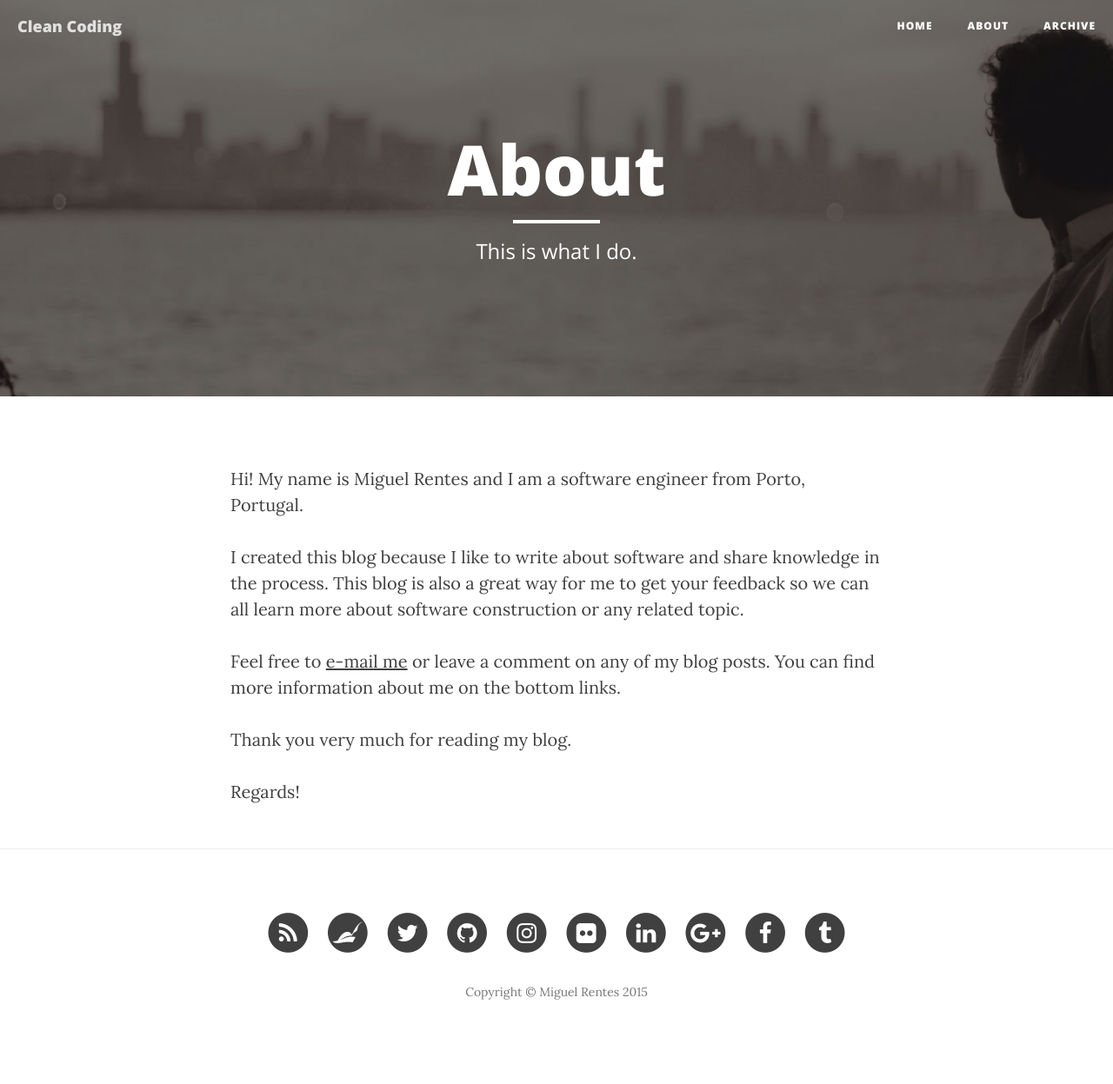
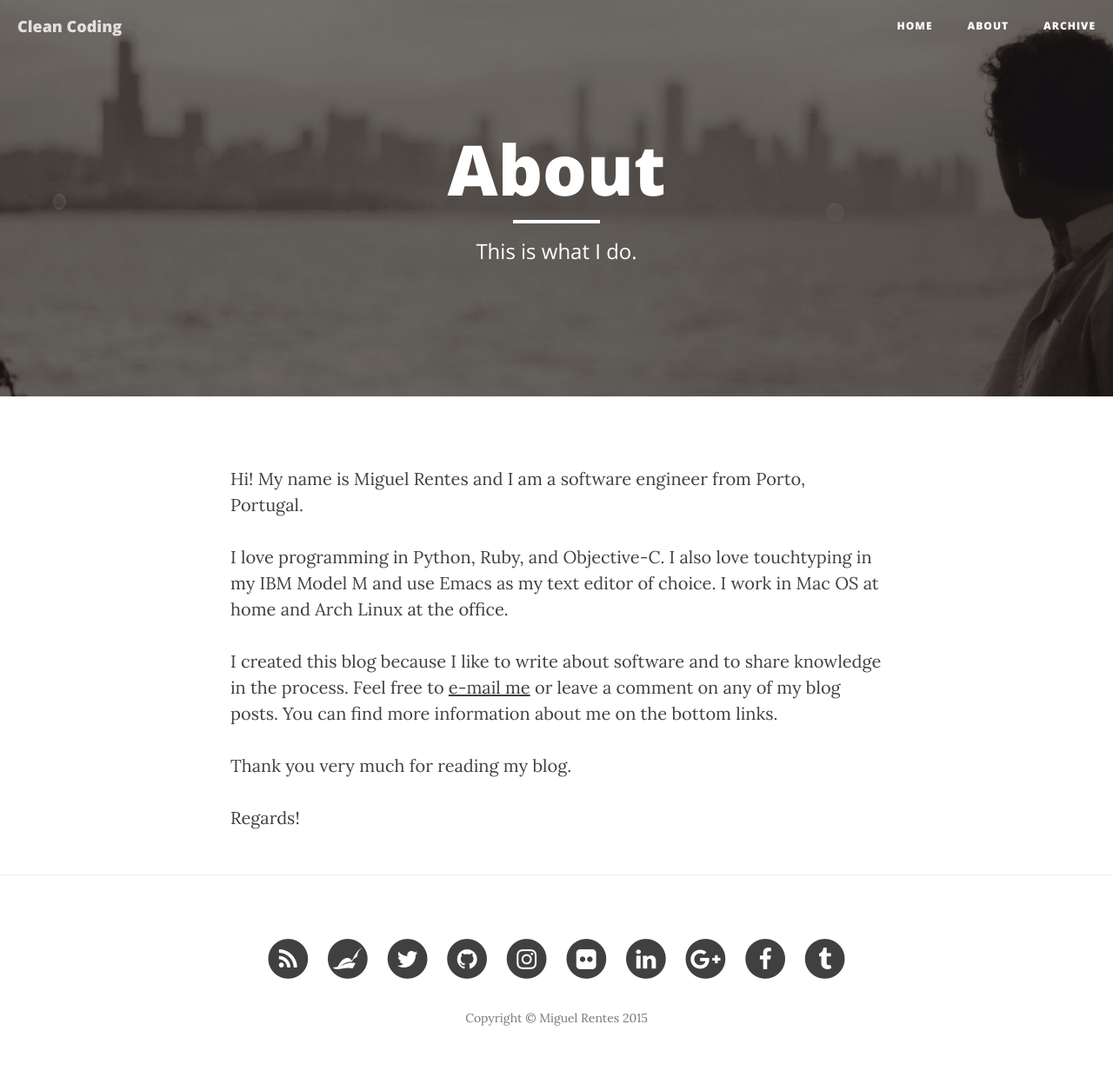
Before and after one commit to rentes/rentes.github.io, a Jekyll site: the page built from about.md, in a window 1280 px wide. Shown: the whole page at 87% size. Built offline with Jekyll 4.4.1, drawn with Linux system fonts in a browser that asks for light colours; nearby versions of some CDN libraries; before the commit the page ends 1217 px from its top, so only the background shows below that.

Commit message:
Updates about page

```diff
--- a/about.md
+++ b/about.md
@@ -7,9 +7,9 @@ header-img: "img/about-bg.jpg"
 
 Hi! My name is Miguel Rentes and I am a software engineer from Porto, Portugal.
 
-I created this blog because I like to write about software and share knowledge in the process. This blog is also a great way for me to get your feedback so we can all learn more about software construction or any related topic.
+I love programming in Python, Ruby, and Objective-C. I also love touchtyping in my IBM Model M and use Emacs as my text editor of choice. I work in Mac OS at home and Arch Linux at the office.
 
-Feel free to [e-mail me](mailto:miguel.rentes@gmail.com) or leave a comment on any of my blog posts. You can find more information about me on the bottom links.
+I created this blog because I like to write about software and to share knowledge in the process. Feel free to [e-mail me](mailto:miguel.rentes@gmail.com) or leave a comment on any of my blog posts. You can find more information about me on the bottom links.
 
 Thank you very much for reading my blog.
 
```
